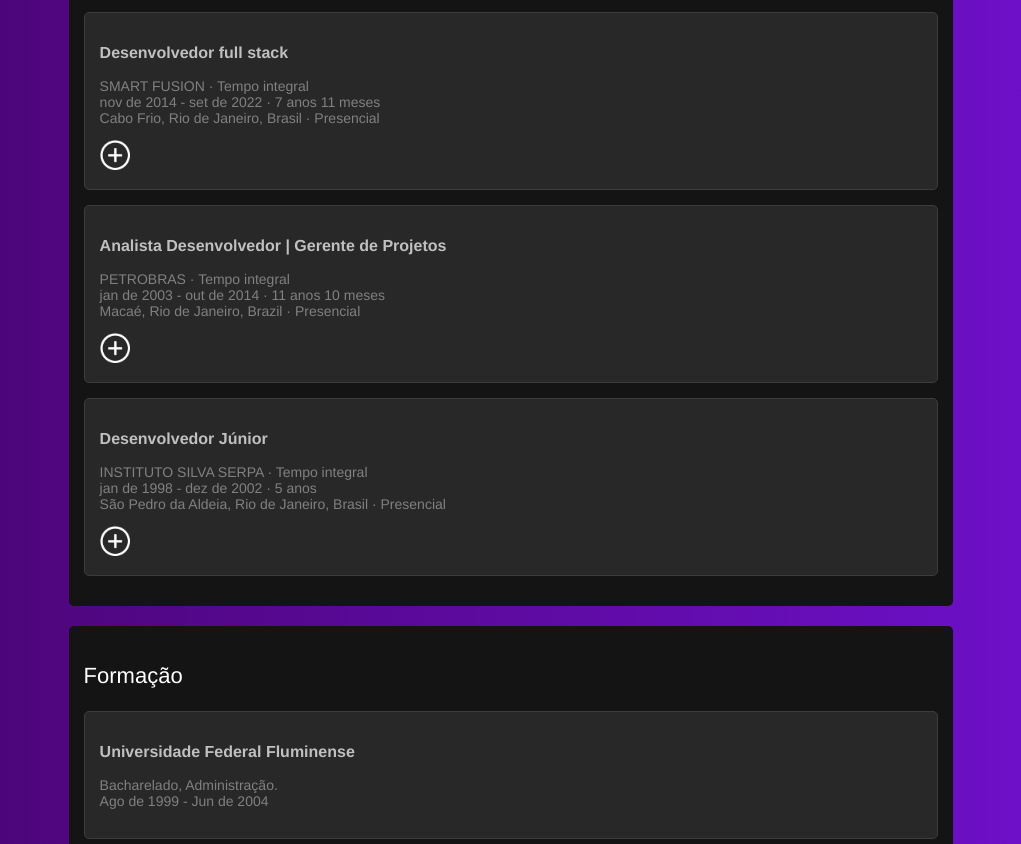
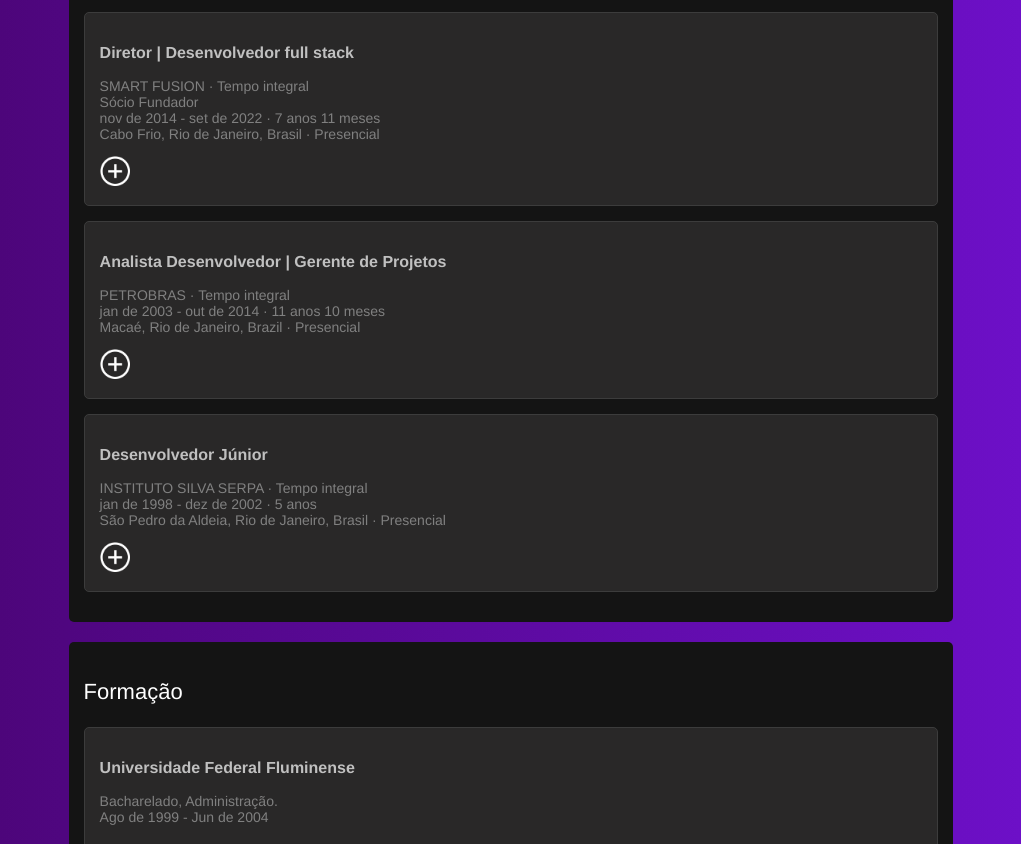
Before and after one commit to leofsilva10/portifolio, a plain HTML site: page index.html in a window 1280 px wide. Shown: the part 1180-2024 px from the top of the page, without its empty margins (129-1150 px from the left). Drawn offline with Linux system fonts and the light colour scheme.

Commit message:
Add files via upload

```diff
--- a/index.html
+++ b/index.html
@@ -168,9 +168,10 @@
                     </div>
                 </div>
                 <div class="box_secundario">
-                    <p class="titulo3">Desenvolvedor full stack</p>
+                    <p class="titulo3">Diretor | Desenvolvedor full stack</p>
                     <p class="texto1">
                         SMART FUSION · Tempo integral<br>
+                        Sócio Fundador<br>
                         nov de 2014 - set de 2022 · 7 anos 11 meses<br>
                         Cabo Frio, Rio de Janeiro, Brasil · Presencial
                     </p>
```
